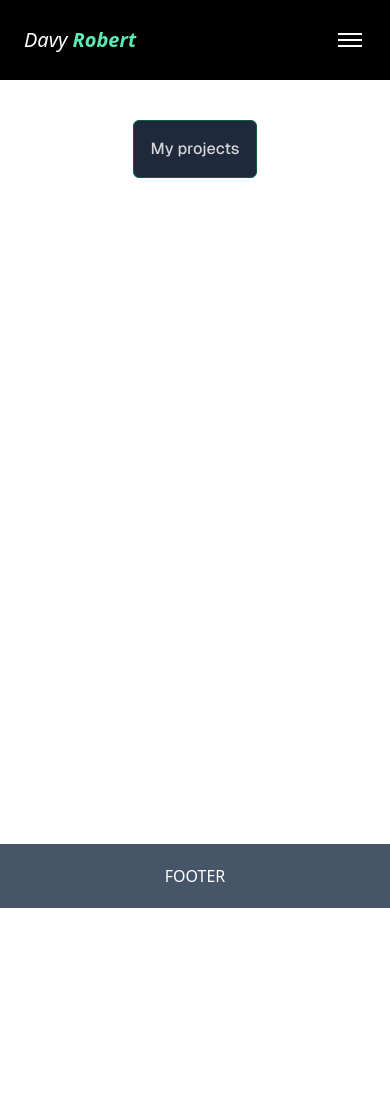
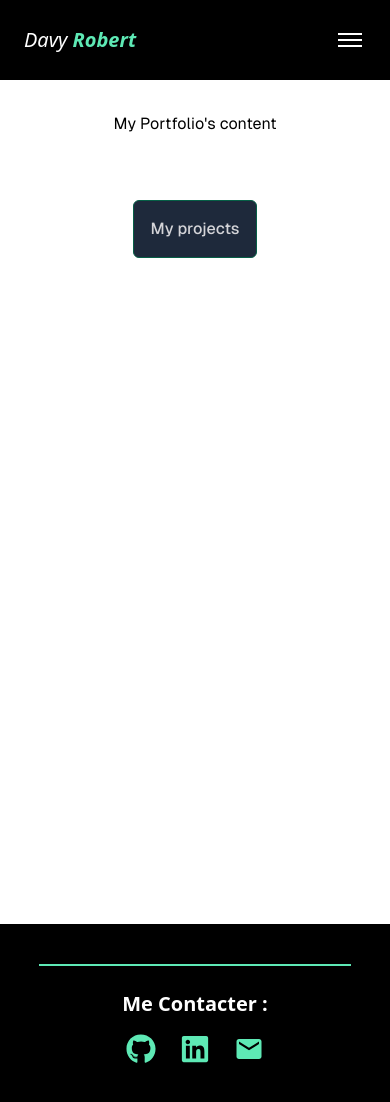
Before and after one commit to DavyR01/davyrobert-portfolio, a Next.js app: page / in a window 390 px wide. Before the commit the page ends 908 px from the top, so only its background shows below. Built offline with nearby package versions, Linux system fonts and the light colour scheme.

Commit message:
- add react-icons - add footer - Modif layout

```diff
--- a/package.json
+++ b/package.json
@@ -12,7 +12,8 @@
    "dependencies": {
       "next": "^15.0.3",
       "react": "^18.3.1",
-      "react-dom": "^18.3.1"
+      "react-dom": "^18.3.1",
+      "react-icons": "^5.5.0"
    },
    "devDependencies": {
       "@types/node": "^20",
--- a/src/app/components/Footer.tsx
+++ b/src/app/components/Footer.tsx
@@ -1,13 +1,45 @@
-import React from 'react'
+import React from "react";
+import { FaGithub, FaLinkedin } from "react-icons/fa";
+import { MdEmail } from "react-icons/md";
 
 const Footer = () => {
    return (
-      <div className="row-start-3 flex gap-6 flex-wrap items-center justify-center bg-slate-600 h-16 text-white">
-         <div>
-            FOOTER
+      <footer className="bg-black text-white py-10">
+         {/* Ligne verte */}
+         <div className="h-[2px] bg-[#5EE9B5] w-[80%] mx-auto mb-6" />
+
+         {/* Titre */}
+         <h3 className="text-center text-xl font-semibold mb-4">
+            Me Contacter :
+         </h3>
+
+         {/* Icônes */}
+         <div className="flex justify-center items-center gap-6">
+            <a
+               href="https://github.com/davyR01"
+               target="_blank"
+               rel="noopener noreferrer"
+               className="text-[#5EE9B5] text-3xl hover:scale-110 transition-transform"
+            >
+               <FaGithub />
+            </a>
+            <a
+               href="https://www.linkedin.com/in/davy-robert"
+               target="_blank"
+               rel="noopener noreferrer"
+               className="text-[#5EE9B5] text-3xl hover:scale-110 transition-transform"
+            >
+               <FaLinkedin />
+            </a>
+            <a
+               href="mailto:contact@davyrobert.fr"
+               className="text-[#5EE9B5] text-3xl hover:scale-110 transition-transform"
+            >
+               <MdEmail />
+            </a>
          </div>
-      </div>
-   )
-}
+      </footer>
+   );
+};
 
-export default Footer
+export default Footer;
--- a/src/app/components/Navbar.tsx
+++ b/src/app/components/Navbar.tsx
@@ -40,28 +40,43 @@ const Navbar = () => {
 
             {/* Menu de navigation */}
             <nav
-          className={`${
-            menuOpen ? 'flex bg-black/90 absolute top-20 left-0 w-full py-6' : 'hidden'
+               className={`${menuOpen ? 'flex bg-black/90 absolute top-20 left-0 w-full py-6' : 'hidden'
                   } flex-col md:flex md:static md:flex-row md:gap-20 items-center text-white text-lg transition-all duration-300`}
             >
                <ul className="flex flex-col md:flex-row gap-6 md:gap-20 items-center list-none">
                   <li>
-              <a href="#home" className="hover:text-[#5EE9B5] transition-colors">
+                     <a
+                        href="#home"
+                        className="hover:text-[#5EE9B5] transition-colors"
+                        onClick={() => setMenuOpen(false)}
+                     >
                         A propos
                      </a>
                   </li>
                   <li>
-              <a href="#formation" className="hover:text-[#5EE9B5] transition-colors">
+                     <a
+                        href="#formation"
+                        className="hover:text-[#5EE9B5] transition-colors"
+                        onClick={() => setMenuOpen(false)}
+                     >
                         Formation
                      </a>
                   </li>
                   <li>
-              <a href="#projets" className="hover:text-[#5EE9B5] transition-colors">
+                     <a
+                        href="#projets"
+                        className="hover:text-[#5EE9B5] transition-colors"
+                        onClick={() => setMenuOpen(false)}
+                     >
                         Projets
                      </a>
                   </li>
                   <li>
-              <a href="#contact" className="hover:text-[#5EE9B5] transition-colors">
+                     <a
+                        href="#contact"
+                        className="hover:text-[#5EE9B5] transition-colors"
+                        onClick={() => setMenuOpen(false)}
+                     >
                         Contact
                      </a>
                   </li>
--- a/src/app/layout.tsx
+++ b/src/app/layout.tsx
@@ -38,7 +38,9 @@ export default function RootLayout({
             ) : (
                <>
                   <Navbar />
-                  {children}
+                  <div className="pt-20">
+                     {children}
+                  </div>
                   <Footer />
                </>
             )}
--- a/src/app/page.tsx
+++ b/src/app/page.tsx
@@ -2,7 +2,7 @@ import Link from "next/link";
 
 export default function Home() {
    return (
-      <main className="grid grid-rows-[20px_1fr_20px] justify-items-center min-h-screen p-8 pb-20 gap-16 sm:p-20 font-[family-name:var(--font-geist-sans)]">
+      <main className="grid grid-rows-[20px_1fr_20px] justify-items-center min-h-screen p-8 pb-20 gap-16 font-[family-name:var(--font-geist-sans)]">
          <div className="flex flex-col items-center gap-8">
             {`My Portfolio's content`}
             {/* <div>My Portfolio&apos;s content</div> */}
```
Also changed, not shown: 1 other file (tests, documents, lock files or other folders). Lines whose indentation alone changed are shown as unchanged.
